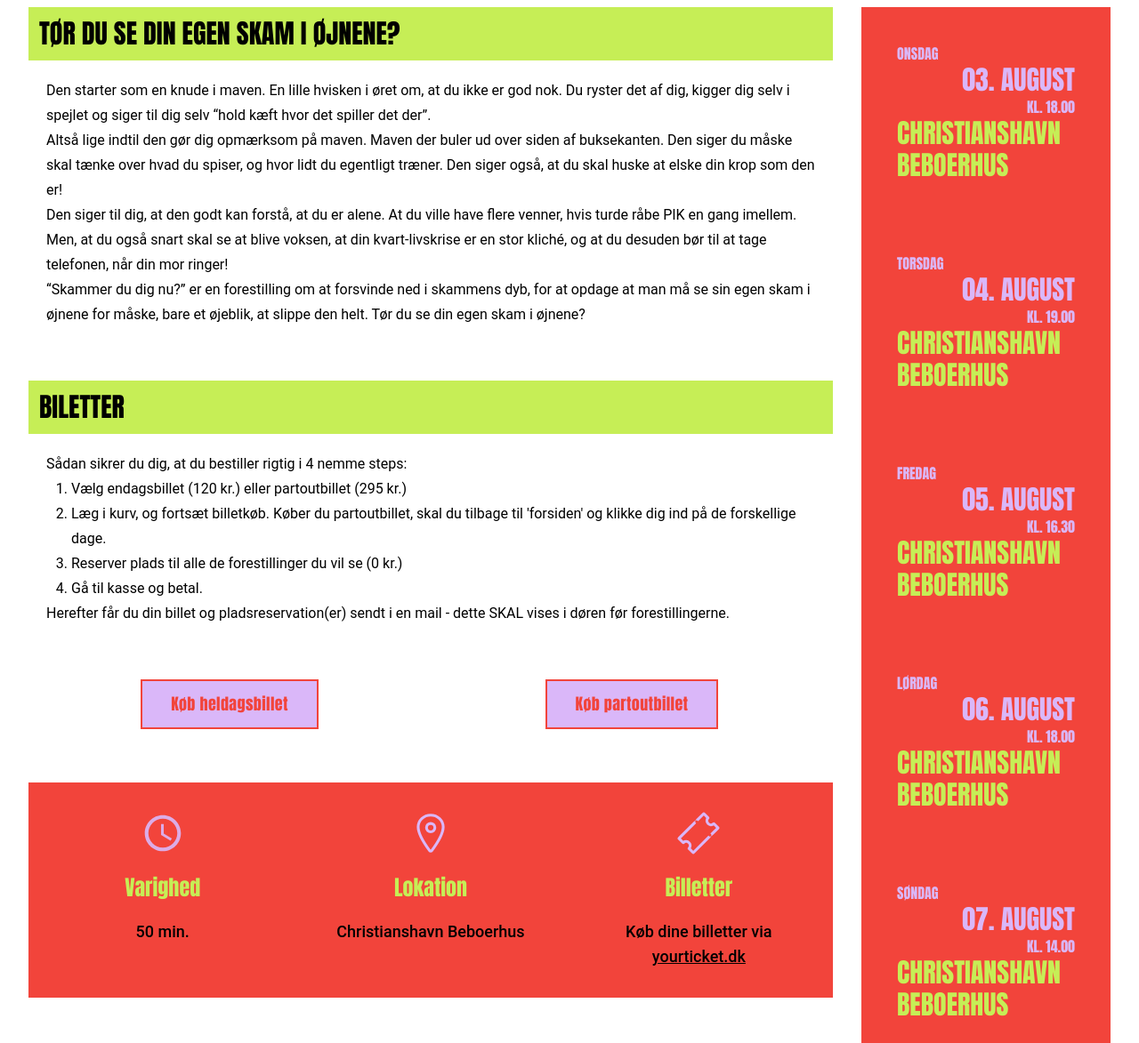
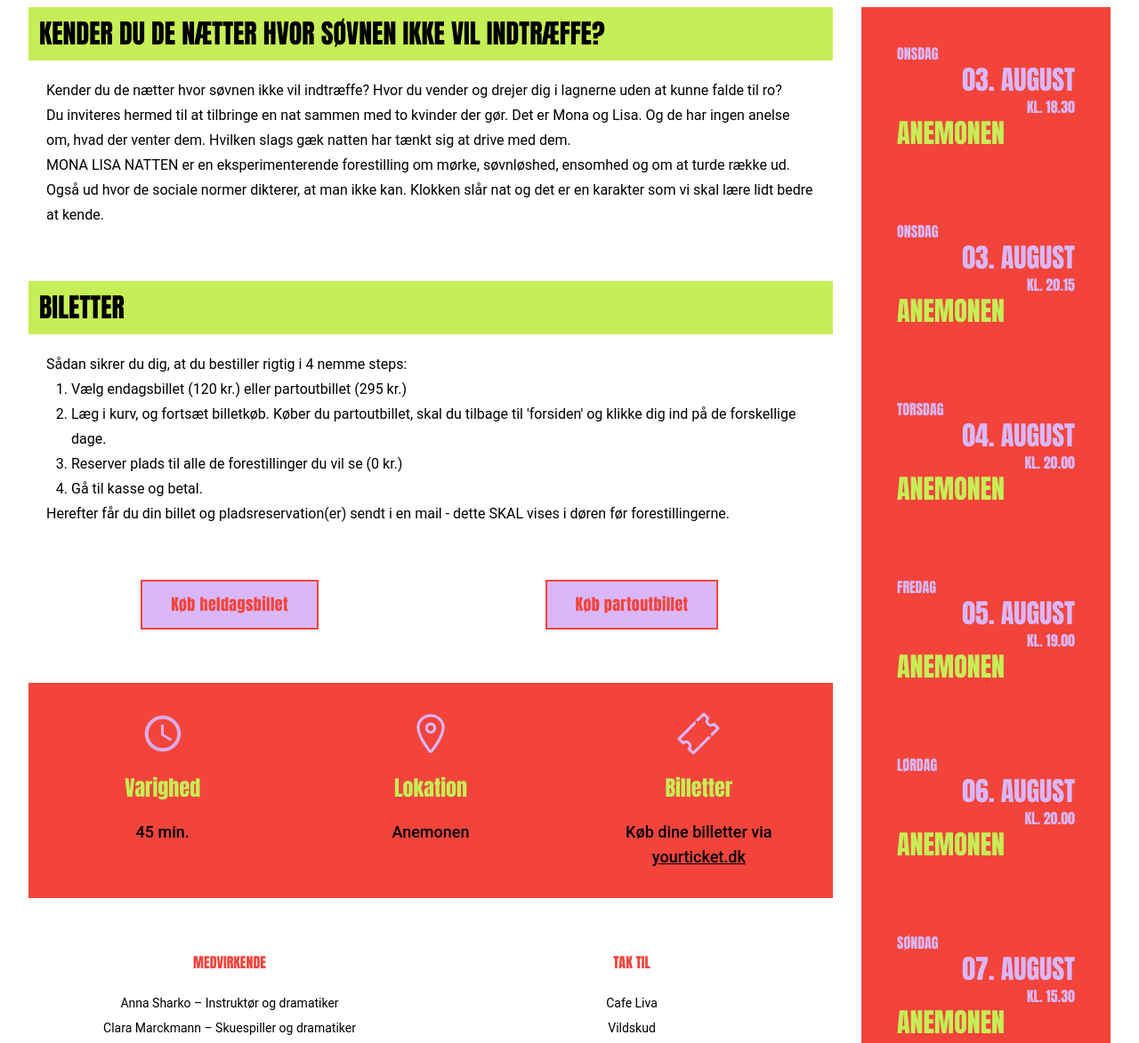
Before and after one commit to maja5099/vildskud, a website built with Parcel: page src/singleview-mona-lisa.html in a window 1280 px wide. Shown: the part 440-1613 px from the top of the page at 89% size. Built offline with nearby package versions, Linux system fonts and the light colour scheme.

Commit message:
indhold tilføjet til forestilling

```diff
--- a/src/singleview-mona-lisa.html
+++ b/src/singleview-mona-lisa.html
@@ -60,10 +60,12 @@
     <!-- Hero start -->
     <section class="bg-gray-50">
       <div
-        class="mx-auto h-48 lg:h-72 max-w-screen-xl px-4 lg:flex lg:items-center"
+        class="mx-auto h-48 max-w-screen-xl px-4 lg:flex lg:h-72 lg:items-center"
       >
-        <div class="text-green max-w-3xl mx-auto text-center flex justify-center flex-auto align-middle">
-          <h1>Skammer du dig nu?</h1>
+        <div
+          class="text-green mx-auto flex max-w-3xl flex-auto justify-center text-center align-middle"
+        >
+          <h1>Mona Lisa Natten</h1>
         </div>
       </div>
     </section>
@@ -79,30 +81,23 @@
             <!-- Overskrift start -->
             <div class="space-y-5">
               <h3 class="bg-green p-3 text-black">
-                Tør du se din egen skam i øjnene?
+                Kender du de nætter hvor søvnen ikke vil indtræffe?
               </h3>
               <div class="font-roboto px-5 leading-7">
                 <p>
-                  Den starter som en knude i maven. En lille hvisken i øret om,
-                  at du ikke er god nok. Du ryster det af dig, kigger dig selv i
-                  spejlet og siger til dig selv “hold kæft hvor det spiller det
-                  der”.
+                  Kender du de nætter hvor søvnen ikke vil indtræffe? Hvor du
+                  vender og drejer dig i lagnerne uden at kunne falde til ro?
                   <br />
-                  Altså lige indtil den gør dig opmærksom på maven. Maven der
-                  buler ud over siden af buksekanten. Den siger du måske skal
-                  tænke over hvad du spiser, og hvor lidt du egentligt træner.
-                  Den siger også, at du skal huske at elske din krop som den er!
+                  Du inviteres hermed til at tilbringe en nat sammen med to
+                  kvinder der gør. Det er Mona og Lisa. Og de har ingen anelse
+                  om, hvad der venter dem. Hvilken slags gæk natten har tænkt
+                  sig at drive med dem.
                   <br />
-                  Den siger til dig, at den godt kan forstå, at du er alene. At
-                  du ville have flere venner, hvis turde råbe PIK en gang
-                  imellem. Men, at du også snart skal se at blive voksen, at din
-                  kvart-livskrise er en stor kliché, og at du desuden bør til at
-                  tage telefonen, når din mor ringer!
-                  <br />
-                  “Skammer du dig nu?” er en forestilling om at forsvinde ned i
-                  skammens dyb, for at opdage at man må se sin egen skam i
-                  øjnene for måske, bare et øjeblik, at slippe den helt. Tør du
-                  se din egen skam i øjnene?
+                  MONA LISA NATTEN er en eksperimenterende forestilling om
+                  mørke, søvnløshed, ensomhed og om at turde række ud. Også ud
+                  hvor de sociale normer dikterer, at man ikke kan. Klokken slår
+                  nat og det er en karakter som vi skal lære lidt bedre at
+                  kende.
                 </p>
               </div>
             </div>
@@ -209,7 +204,7 @@
                     </svg>
                   </div>
                   <p class="font-anton text-green text-2xl">Varighed</p>
-                  <p class="mt-1 text-lg font-medium">50 min.</p>
+                  <p class="mt-1 text-lg font-medium">45 min.</p>
                 </li>
 
                 <li class="space-y-5 p-8">
@@ -246,12 +241,10 @@
                     </svg>
                   </div>
                   <p class="font-anton text-green text-2xl">Lokation</p>
-                  <p class="mt-1 text-lg font-medium">
-                    Christianshavn Beboerhus
-                  </p>
+                  <p class="mt-1 text-lg font-medium">Anemonen</p>
                 </li>
 
-                <li class="space-y-5 p-8 col-span-2 lg:col-span-1">
+                <li class="col-span-2 space-y-5 p-8 lg:col-span-1">
                   <div class="flex justify-center">
                     <svg
                       xmlns="http://www.w3.org/2000/svg"
@@ -326,32 +319,44 @@
             <div class="p-10">
               <h3 class="text-purple text-left text-base">Onsdag</h3>
               <h3 class="text-purple text-right">03. august</h3>
-              <h3 class="text-purple text-right text-base">Kl. 18.00</h3>
-              <h3 class="text-green text-left">Christianshavn Beboerhus</h3>
+              <h3 class="text-purple text-right text-base">Kl. 18.30</h3>
+              <h3 class="text-green text-left">Anemonen</h3>
+            </div>
+            <div class="p-10">
+              <h3 class="text-purple text-left text-base">Onsdag</h3>
+              <h3 class="text-purple text-right">03. august</h3>
+              <h3 class="text-purple text-right text-base">Kl. 20.15</h3>
+              <h3 class="text-green text-left">Anemonen</h3>
             </div>
             <div class="p-10">
               <h3 class="text-purple text-left text-base">Torsdag</h3>
               <h3 class="text-purple text-right">04. august</h3>
-              <h3 class="text-purple text-right text-base">Kl. 19.00</h3>
-              <h3 class="text-green text-left">Christianshavn Beboerhus</h3>
+              <h3 class="text-purple text-right text-base">Kl. 20.00</h3>
+              <h3 class="text-green text-left">Anemonen</h3>
             </div>
             <div class="p-10">
               <h3 class="text-purple text-left text-base">Fredag</h3>
               <h3 class="text-purple text-right">05. august</h3>
-              <h3 class="text-purple text-right text-base">Kl. 16.30</h3>
-              <h3 class="text-green text-left">Christianshavn Beboerhus</h3>
+              <h3 class="text-purple text-right text-base">Kl. 19.00</h3>
+              <h3 class="text-green text-left">Anemonen</h3>
             </div>
             <div class="p-10">
               <h3 class="text-purple text-left text-base">Lørdag</h3>
               <h3 class="text-purple text-right">06. august</h3>
-              <h3 class="text-purple text-right text-base">Kl. 18.00</h3>
-              <h3 class="text-green text-left">Christianshavn Beboerhus</h3>
+              <h3 class="text-purple text-right text-base">Kl. 20.00</h3>
+              <h3 class="text-green text-left">Anemonen</h3>
             </div>
             <div class="p-10">
               <h3 class="text-purple text-left text-base">Søndag</h3>
               <h3 class="text-purple text-right">07. august</h3>
-              <h3 class="text-purple text-right text-base">Kl. 14.00</h3>
-              <h3 class="text-green text-left">Christianshavn Beboerhus</h3>
+              <h3 class="text-purple text-right text-base">Kl. 15.30</h3>
+              <h3 class="text-green text-left">Anemonen</h3>
+            </div>
+            <div class="p-10">
+              <h3 class="text-purple text-left text-base">Søndag</h3>
+              <h3 class="text-purple text-right">07. august</h3>
+              <h3 class="text-purple text-right text-base">Kl. 18.00</h3>
+              <h3 class="text-green text-left">Anemonen</h3>
             </div>
           </div>
           <!-- Col 2 slut -->
```
